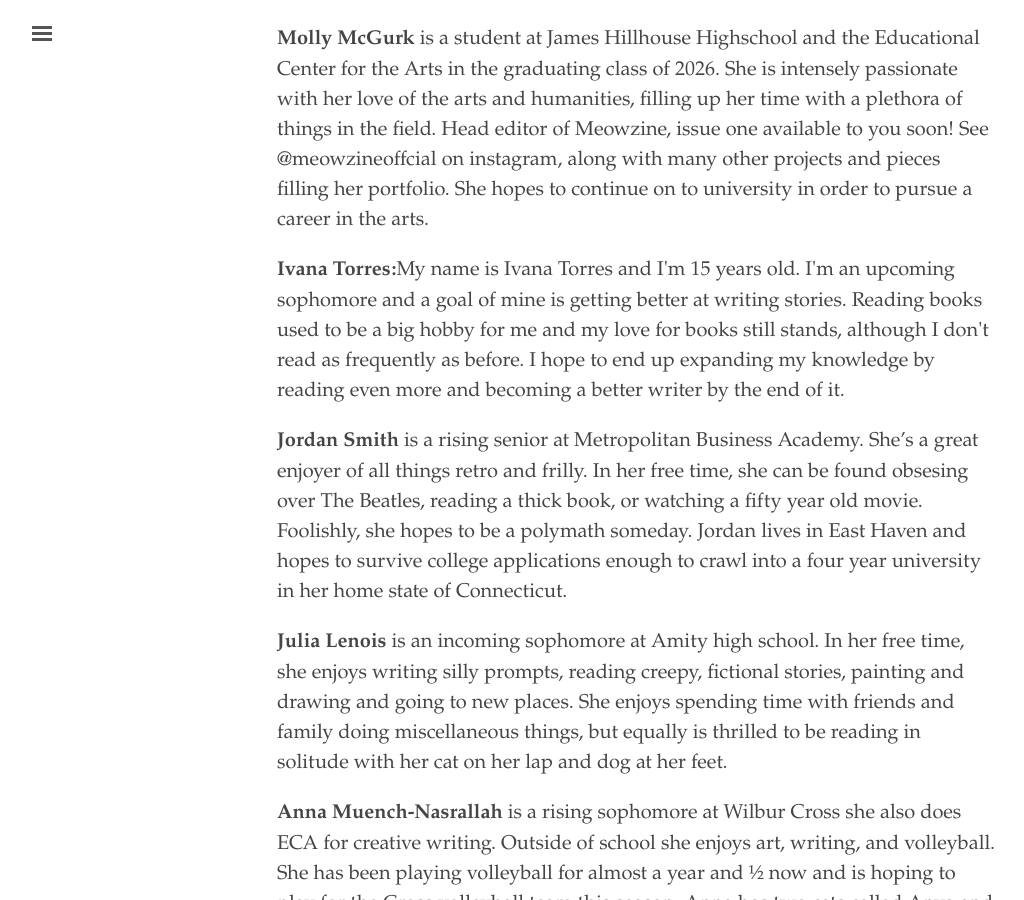
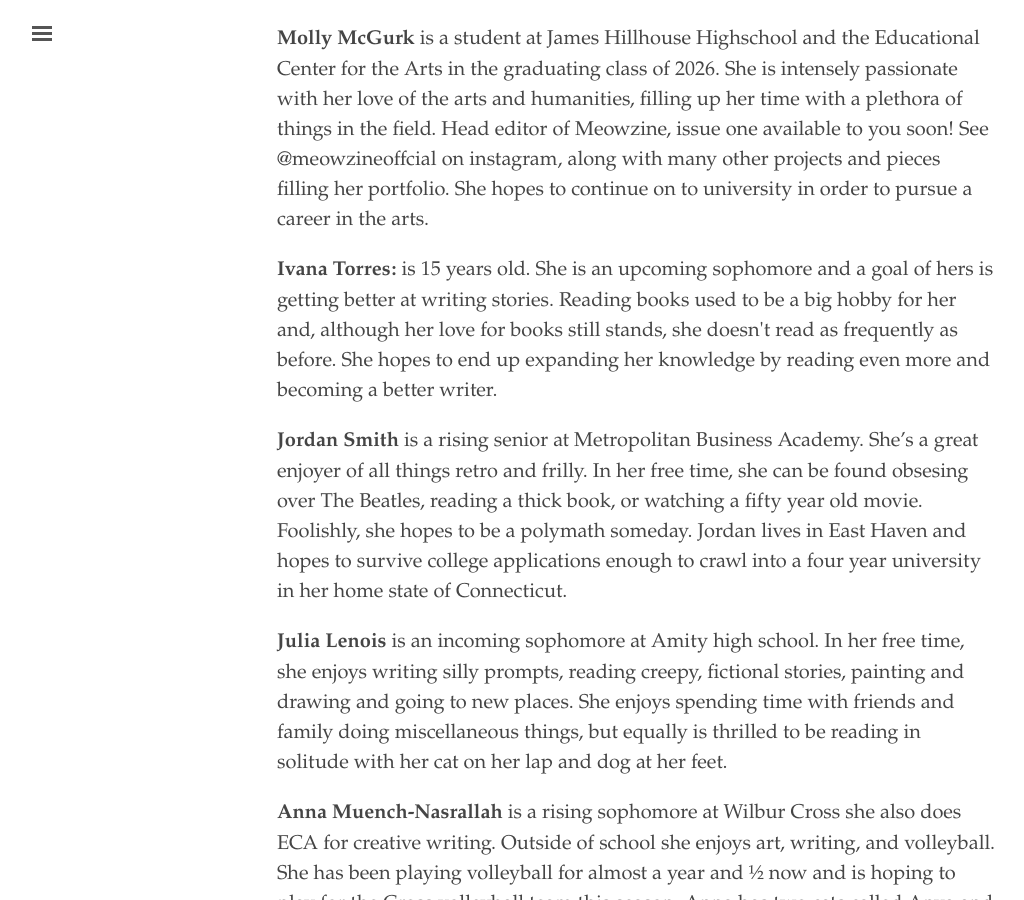
Before and after one commit to ypah-s25/storytelling, a Jekyll site: the page built from info.md, in a window 1280 px wide and 900 px high, scrolled down 648 px. Shown: the whole window, without its empty margins (3-1027 px from the left). Built offline with Jekyll 4.4.1, drawn with Linux system fonts in a browser that asks for light colours.

Commit message:
Update info.md

```diff
--- a/info.md
+++ b/info.md
@@ -8,7 +8,7 @@ title: Authors
 
 <p> <b> Molly McGurk </b> is a student at James Hillhouse Highschool and the Educational Center for the Arts in the graduating class of 2026. She is intensely passionate with her love of the arts and humanities, filling up her time with a plethora of things in the field. Head editor of Meowzine, issue one available to you soon! See @meowzineoffcial on instagram, along with many other projects and  pieces filling her portfolio. She hopes to continue on to university in order to pursue a career in the arts.</p>
 
-<p><strong>Ivana Torres:</strong>My name is Ivana Torres and I'm 15 years old. I'm an upcoming sophomore and a goal of mine is getting better at writing stories. Reading books used to be a big hobby for me and my love for books still stands, although I don't read as frequently as before. I hope to end up expanding my knowledge by reading even more and becoming a better writer by the end of it.</p>
+<p><strong>Ivana Torres:</strong> is 15 years old. She is an upcoming sophomore and a goal of hers is getting better at writing stories. Reading books used to be a big hobby for her and, although her love for books still stands, she doesn't read as frequently as before. She hopes to end up expanding her knowledge by reading even more and becoming a better writer.</p>
 
 <p><strong>Jordan Smith</strong> is a rising senior at Metropolitan Business Academy. She’s a great enjoyer of all things retro and frilly. In her free time, she can be found obsesing over The Beatles, reading a thick book, or watching a fifty year old movie. Foolishly, she hopes to be a polymath someday. Jordan lives in East Haven and hopes to survive college applications enough to crawl into a four year university in her home state of Connecticut.</p>
 
```
